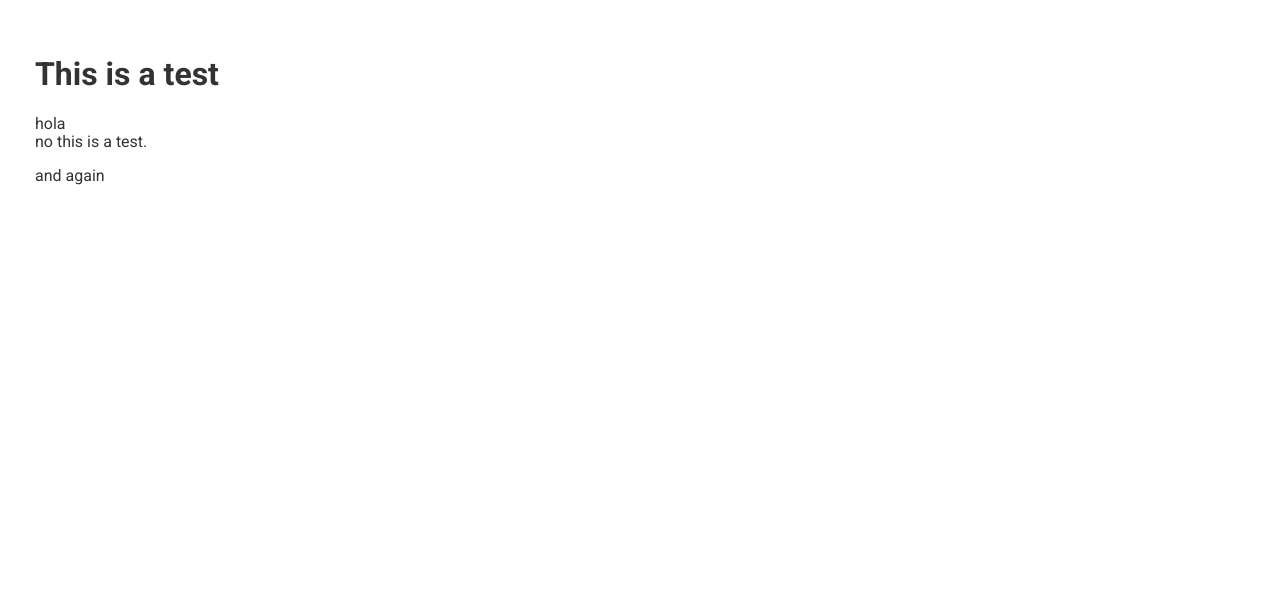
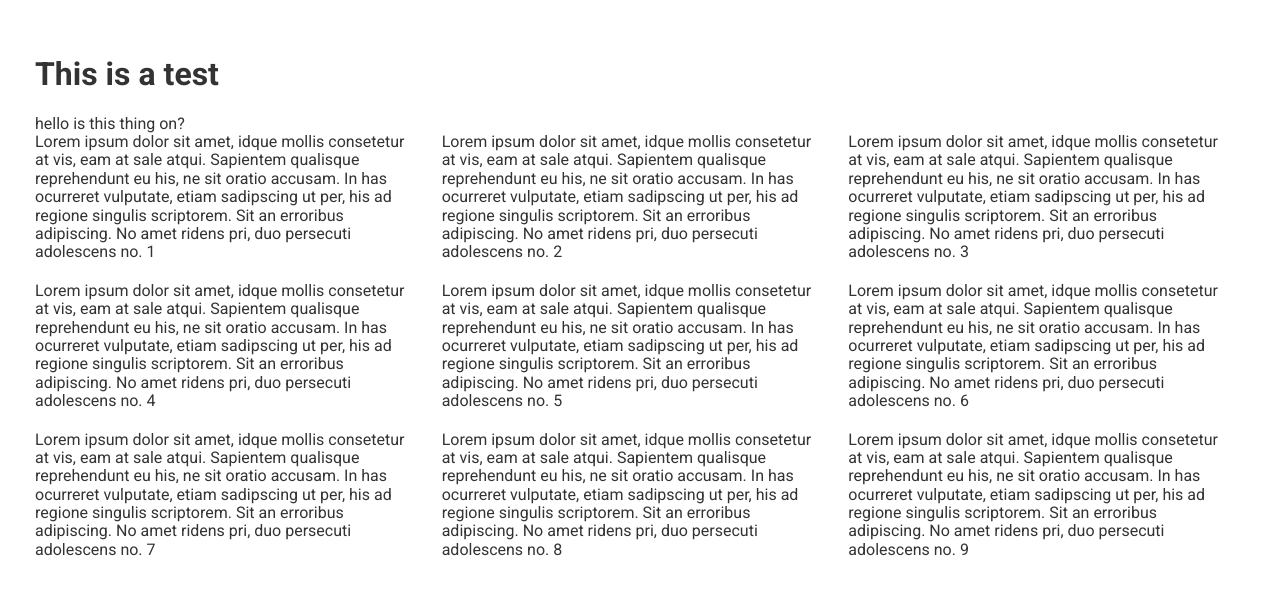
Before and after one commit to kdbates/postcss, a website: page src/index.html in a window 1280 px wide. Drawn offline with Linux system fonts and the light colour scheme.

Commit message:
index should have a grid and package.json gulp-sass

```diff
--- a/package.json
+++ b/package.json
@@ -23,6 +23,7 @@
     "gulp-postcss": "7.0.0",
     "gulp-rename": "1.2.2",
     "gulp-rev": "8.1.0",
+    "gulp-sass": "^4.0.1",
     "gulp-svg-sprite": "1.3.7",
     "gulp-svg2png": "2.0.2",
     "gulp-uglify": "3.0.0",
--- /dev/null
+++ b/src/_assets/css/base/_grid.css
@@ -0,0 +1,7 @@
+
+.grid {
+  display: grid;
+  grid-template-columns: repeat(3, 1fr);
+  grid-gap: 20px;
+  max-width: 1200px;
+}
--- a/src/_assets/css/styles.css
+++ b/src/_assets/css/styles.css
@@ -1,5 +1,7 @@
 @import "normalize.css";
 @import "base/_global";
+@import "base/_grid";
 @import "base/_variables";
+@import "base/_mixins";
 @import "modules/_large-hero";
 @import "modules/_btn";
--- a/src/index.html
+++ b/src/index.html
@@ -11,12 +11,18 @@
 </head>
 <body>
   <h1>This is a test</h1>
-  <p>
-    hola<br />
-    no this is a test.
-  </p>
-  <p>
-    and again
-  </p>
+  hello is this thing on?
+<div class="grid">
+  <div>Lorem ipsum dolor sit amet, idque mollis consetetur at vis, eam at sale atqui. Sapientem qualisque reprehendunt eu his, ne sit oratio accusam. In has ocurreret vulputate, etiam sadipscing ut per, his ad regione singulis scriptorem. Sit an erroribus adipiscing. No amet ridens pri, duo persecuti adolescens no. 1</div>
+  <div>Lorem ipsum dolor sit amet, idque mollis consetetur at vis, eam at sale atqui. Sapientem qualisque reprehendunt eu his, ne sit oratio accusam. In has ocurreret vulputate, etiam sadipscing ut per, his ad regione singulis scriptorem. Sit an erroribus adipiscing. No amet ridens pri, duo persecuti adolescens no. 2</div>
+  <div>Lorem ipsum dolor sit amet, idque mollis consetetur at vis, eam at sale atqui. Sapientem qualisque reprehendunt eu his, ne sit oratio accusam. In has ocurreret vulputate, etiam sadipscing ut per, his ad regione singulis scriptorem. Sit an erroribus adipiscing. No amet ridens pri, duo persecuti adolescens no. 3</div>
+  <div>Lorem ipsum dolor sit amet, idque mollis consetetur at vis, eam at sale atqui. Sapientem qualisque reprehendunt eu his, ne sit oratio accusam. In has ocurreret vulputate, etiam sadipscing ut per, his ad regione singulis scriptorem. Sit an erroribus adipiscing. No amet ridens pri, duo persecuti adolescens no. 4</div>
+  <div>Lorem ipsum dolor sit amet, idque mollis consetetur at vis, eam at sale atqui. Sapientem qualisque reprehendunt eu his, ne sit oratio accusam. In has ocurreret vulputate, etiam sadipscing ut per, his ad regione singulis scriptorem. Sit an erroribus adipiscing. No amet ridens pri, duo persecuti adolescens no. 5</div>
+  <div>Lorem ipsum dolor sit amet, idque mollis consetetur at vis, eam at sale atqui. Sapientem qualisque reprehendunt eu his, ne sit oratio accusam. In has ocurreret vulputate, etiam sadipscing ut per, his ad regione singulis scriptorem. Sit an erroribus adipiscing. No amet ridens pri, duo persecuti adolescens no. 6</div>
+  <div>Lorem ipsum dolor sit amet, idque mollis consetetur at vis, eam at sale atqui. Sapientem qualisque reprehendunt eu his, ne sit oratio accusam. In has ocurreret vulputate, etiam sadipscing ut per, his ad regione singulis scriptorem. Sit an erroribus adipiscing. No amet ridens pri, duo persecuti adolescens no. 7</div>
+  <div>Lorem ipsum dolor sit amet, idque mollis consetetur at vis, eam at sale atqui. Sapientem qualisque reprehendunt eu his, ne sit oratio accusam. In has ocurreret vulputate, etiam sadipscing ut per, his ad regione singulis scriptorem. Sit an erroribus adipiscing. No amet ridens pri, duo persecuti adolescens no. 8</div>
+  <div>Lorem ipsum dolor sit amet, idque mollis consetetur at vis, eam at sale atqui. Sapientem qualisque reprehendunt eu his, ne sit oratio accusam. In has ocurreret vulputate, etiam sadipscing ut per, his ad regione singulis scriptorem. Sit an erroribus adipiscing. No amet ridens pri, duo persecuti adolescens no. 9</div>
+</div>
+
 </body>
 </html>
--- a/src/temp/styles/styles.css
+++ b/src/temp/styles/styles.css
@@ -467,6 +467,13 @@ img {
     padding: 10px;
   }
 
+.grid {
+  display: grid;
+  grid-template-columns: repeat(3, 1fr);
+  grid-gap: 20px;
+  max-width: 1200px;
+}
+
 .large-hero {
   position: relative;
 
```
Also changed, not shown: src/_assets/css/base/_mixins.css (added, +17 -0 lines).
